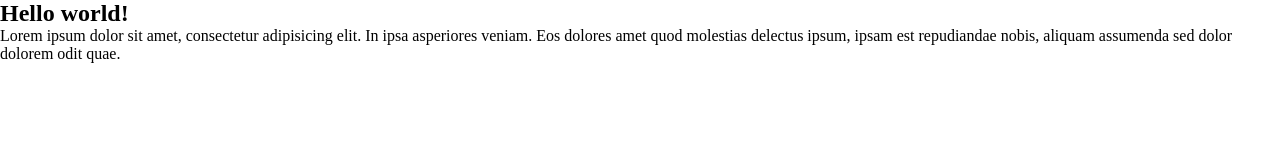
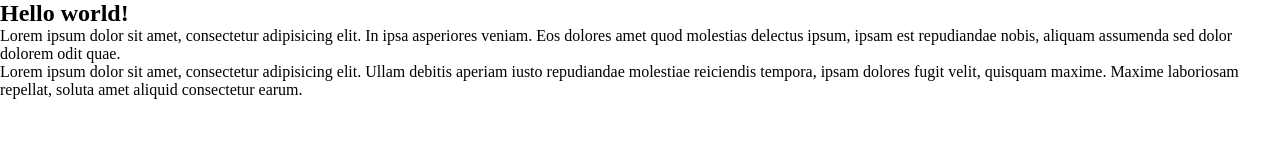
Before and after one commit to HelenTR7/project_git, a plain HTML site: page index.html in a window 1280 px wide. Drawn offline with Linux system fonts and the light colour scheme.

Commit message:
added section

```diff
--- a/index.html
+++ b/index.html
@@ -12,6 +12,9 @@
         <h1>Hello world!</h1>
         <p>Lorem ipsum dolor sit amet, consectetur adipisicing elit. In ipsa asperiores veniam. Eos dolores amet quod molestias delectus ipsum, ipsam est repudiandae nobis, aliquam assumenda sed dolor dolorem odit quae.</p>
     </section>
+    <section class="third-section">
+        <p>Lorem ipsum dolor sit amet, consectetur adipisicing elit. Ullam debitis aperiam iusto repudiandae molestiae reiciendis tempora, ipsam dolores fugit velit, quisquam maxime. Maxime laboriosam repellat, soluta amet aliquid consectetur earum.</p>
+    </section>
 
 </body>
 </html>
```
